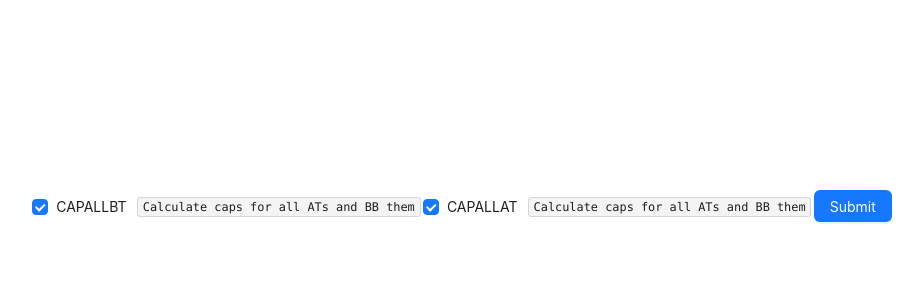
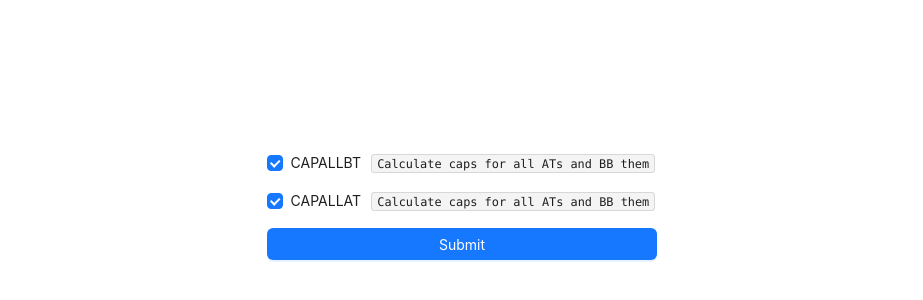
Before and after one commit to RdotSilva/TypeScript-React-Vite-NGU-Profile-Helper, a React (Vite) app: page / in a window 1280 px wide. Shown: the part 194-494 px from the top of the page, without its empty margins (178-1101 px from the left). Built offline with nearby package versions, Linux system fonts and the light colour scheme.

Commit message:
Add flex containers for form

```diff
--- a/src/components/CheckForm/CheckForm.tsx
+++ b/src/components/CheckForm/CheckForm.tsx
@@ -1,4 +1,4 @@
-import { Button, Checkbox, Typography } from "antd";
+import { Button, Checkbox, Flex, Typography } from "antd";
 import { Controller, useForm } from "react-hook-form";
 import generateJsonObject from "../../utils/generator";
 import {
@@ -26,6 +26,8 @@ const CheckForm = () => {
 
   return (
     <form onSubmit={handleSubmit(onSubmit)}>
+      <Flex gap="middle" vertical>
+        <Flex>
           <Controller
             render={({ field }) => (
               <Checkbox {...field} defaultChecked={defaultValues.CAPALLBT}>
@@ -38,7 +40,9 @@ const CheckForm = () => {
           />
 
           <Text code>{EnergyCapFieldDescriptions.CAPALLAT}</Text>
+        </Flex>
 
+        <Flex>
           <Controller
             render={({ field }) => (
               <Checkbox {...field} defaultChecked={defaultValues.CAPALLAT}>
@@ -51,10 +55,12 @@ const CheckForm = () => {
           />
 
           <Text code>{EnergyCapFieldDescriptions.CAPALLAT}</Text>
+        </Flex>
 
         <Button type="primary" htmlType="submit">
           Submit
         </Button>
+      </Flex>
     </form>
   );
 };
```
Lines whose indentation alone changed are shown as unchanged.
